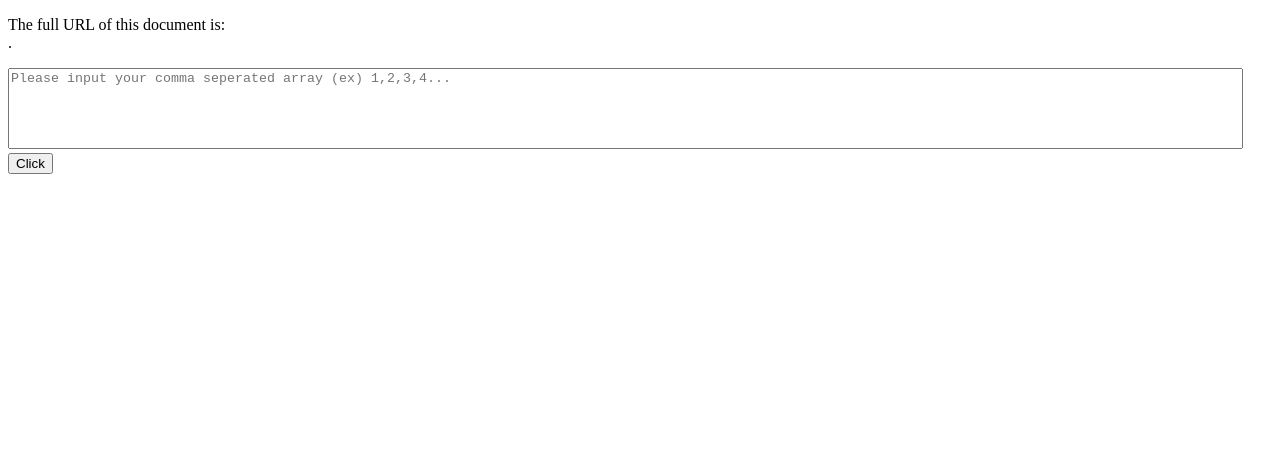
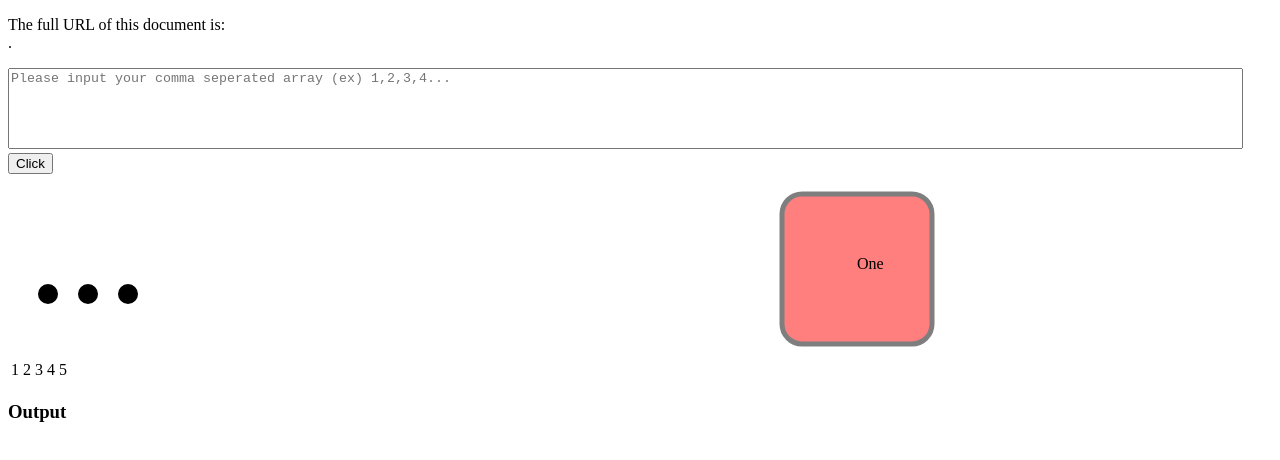
Before and after one commit to Jackschwarz58/Data-Visualization-Hacklahoma, a plain HTML site: page Array.html in a window 1280 px wide. Drawn offline with nearby package versions, Linux system fonts and the light colour scheme.

Commit message:
Added sample SVG Rect

```diff
--- a/Array.html
+++ b/Array.html
@@ -3,6 +3,7 @@
 <head>
     <link rel="stylesheet" href="resources/css/style.css">
     <script type="text/javascript" src="resources/js/script.js"></script>
+    <script type="text/javascript" src="resources/js/d3/d3.js"></script>
 </head>
 <body>
 
@@ -13,5 +14,49 @@
          <input type="button" onclick="setText()" value="Click"/>
     </form>
 
+
+    <svg width="720" height="120">
+        <circle cx="40" cy="60" r="10"></circle>
+        <circle cx="80" cy="60" r="10"></circle>
+        <circle cx="120" cy="60" r="10"></circle>
+    </svg>
+
+    <svg width="400" height="180">
+        <g>
+        <rect x="50" y="20" rx="20" ry="20" width="150" height="150"
+        style="fill:red;stroke:black;stroke-width:5;opacity:0.5" />
+        <text x="125" y="95" fill="black">One</text>
+        </g>
+    </svg>
+
+    <table id="arrayTable">
+        <tr>
+            <td>
+                1
+            </td>
+            <td>
+                2
+            </td>
+            <td>
+                3
+            </td>
+            <td>
+                4
+            </td>
+            <td>
+                5
+            </td>
+        </tr>
+    </table>
+
+    <script>
+        d3.select("arrayTable").transition().delay(.style("color", "red");
+        var circle = d3.selectAll("circle");
+        circle.data([32, 57, 112]);
+        circle.attr("r", function(d) { return Math.sqrt(d); });
+    </script>
+    <h3>Output<br></h3>
+    <p id="output-section"></p>
+
 </body>
 </html>
```
